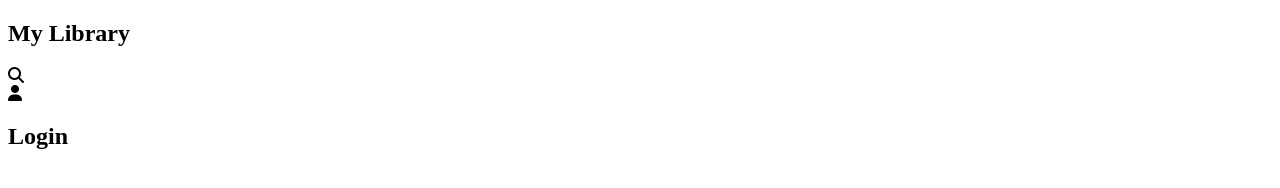
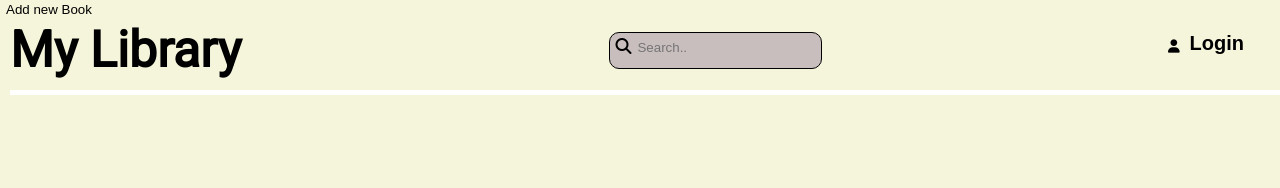
Before and after one commit to touredri/book_tarck, a plain HTML site: page index.html in a window 1280 px wide. Drawn offline with Linux system fonts and the light colour scheme.

Commit message:
update branche

```diff
--- a/index.html
+++ b/index.html
@@ -8,19 +8,27 @@
   <script src="https://kit.fontawesome.com/3b9cd09213.js" crossorigin="anonymous"></script>
   <link rel="preconnect" href="https://fonts.googleapis.com" />
   <link rel="preconnect" href="https://fonts.gstatic.com" crossorigin />
-  <link rel="stylesheet" scr="/style.css" />
+  <link rel="stylesheet" href="/style.css">
   <title>Document</title>
 </head>
-
 <body>
-  <nav class="menu">
-    <h1>My Library</h1>
-    <i class="fa-solid fa-magnifying-glass"></i>
-    <div class="log">
-      <i class="fa-solid fa-user"></i>
-      <h2>Login</h2>
-    </div>
-  </nav>
+    <header>
+      <h1>My Library</h1>
+      <form>
+        <div class="search-container">
+          <i class="fa fa-search"></i>
+          <input type="text" placeholder="Search.." name="search">
+        </div>
+      </form>
+      <button class="log">
+        <i class="fa-solid fa-user">
+        </i><h2>Login</h2>
+      </button>
+    </header>
+    <section class="container">
+      <div class="add-button">
+        <button class="button-add">Add new Book</button>
+      </div>
+    </section>
 </body>
-
 </html>
--- a/style.css
+++ b/style.css
@@ -1,21 +1,72 @@
 @import url('https://fonts.googleapis.com/css2?family=Roboto&display=swap');
 
-
-* {
+body {
   width: 100%;
-  top: 0;
-  left: 0;
+  height: 100%;
+  margin: 0;
+  padding: 0;
+  background-color: beige;
 }
 
-body {
+header {
+  position: fixed;
+  width: 100%;
+  height: 80px;
+  display: flex;
+  flex-direction: row;
+  justify-content: space-between;
+  align-items: center;
   margin: 10px;
-  font-family: 'Roboto', sans-serif;
-  font-weight: 400;
-  font-style: normal;
+  border-bottom: 5px solid white;
 }
 
-.menu {
+h1 {
+  font-family: 'Roboto', sans-serif;
+  width: 260px;
+  font-size: 50px;
+}
+
+.log {
   display: flex;
   flex-direction: row;
-  background-color: pink;
+  margin-right: 40px;
+  margin-top: 5px;
 }
+
+button {
+    border: 0 ;
+    background: transparent;
+}
+
+.log i {
+  padding-top: 25px;
+  padding-right: 10px;
+}
+
+input {
+  border: 0 white;
+  background: transparent;
+}
+
+.search-container {
+  border: 1px solid black;
+  border-radius: 10px;
+  background-color: rgb(201, 190, 190);
+  height: 25px;
+  padding: 5px;
+}
+
+.fa-magnifying-glass {
+  width: 100px;
+  height: 20px;
+  border: 1px solid gray;
+  border-radius: 5px;
+  margin: 5px;
+  align-items: center;
+  justify-content: center;
+}
+
+header i {
+  height: 50px;
+  border-radius: 50%;
+}
```
